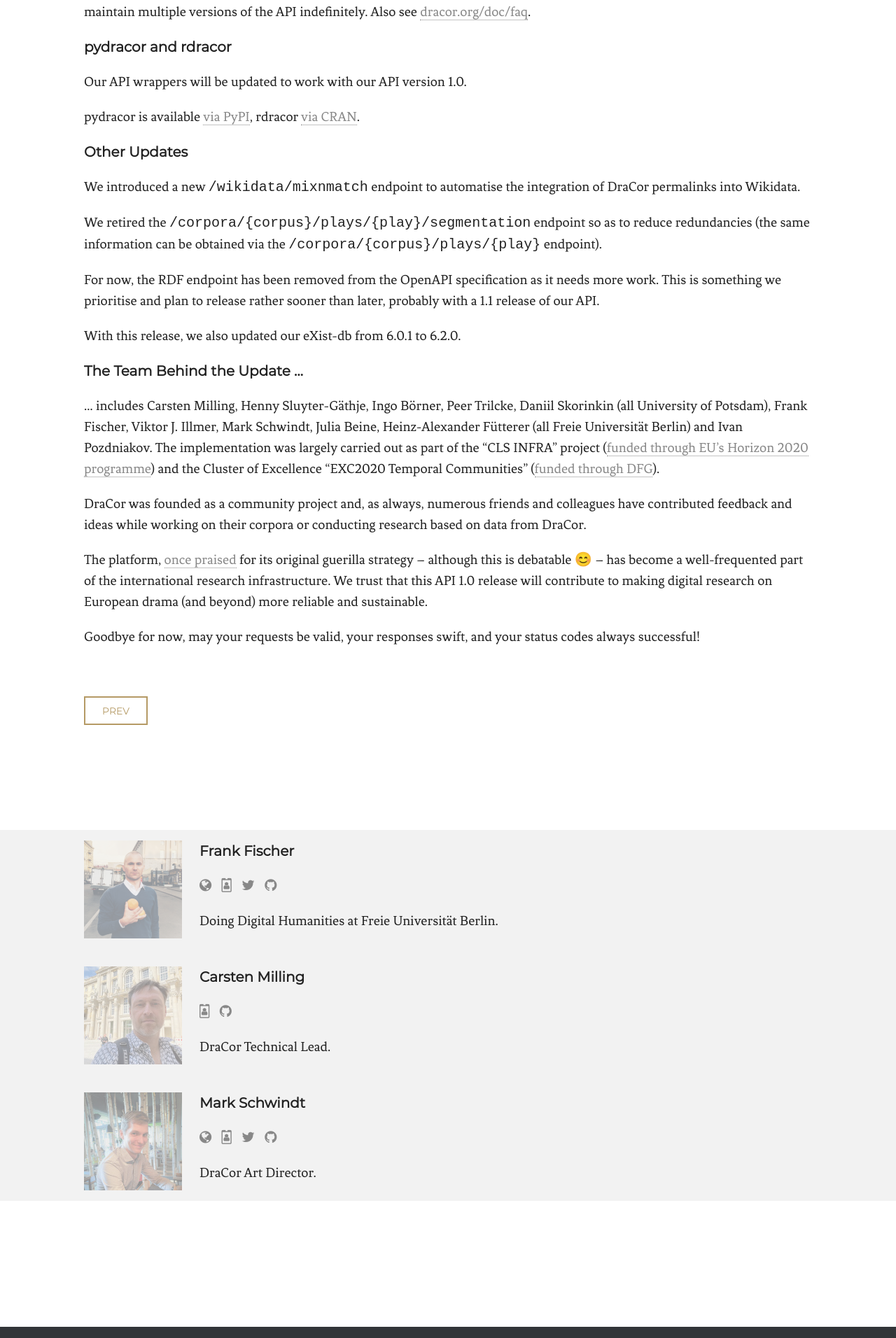
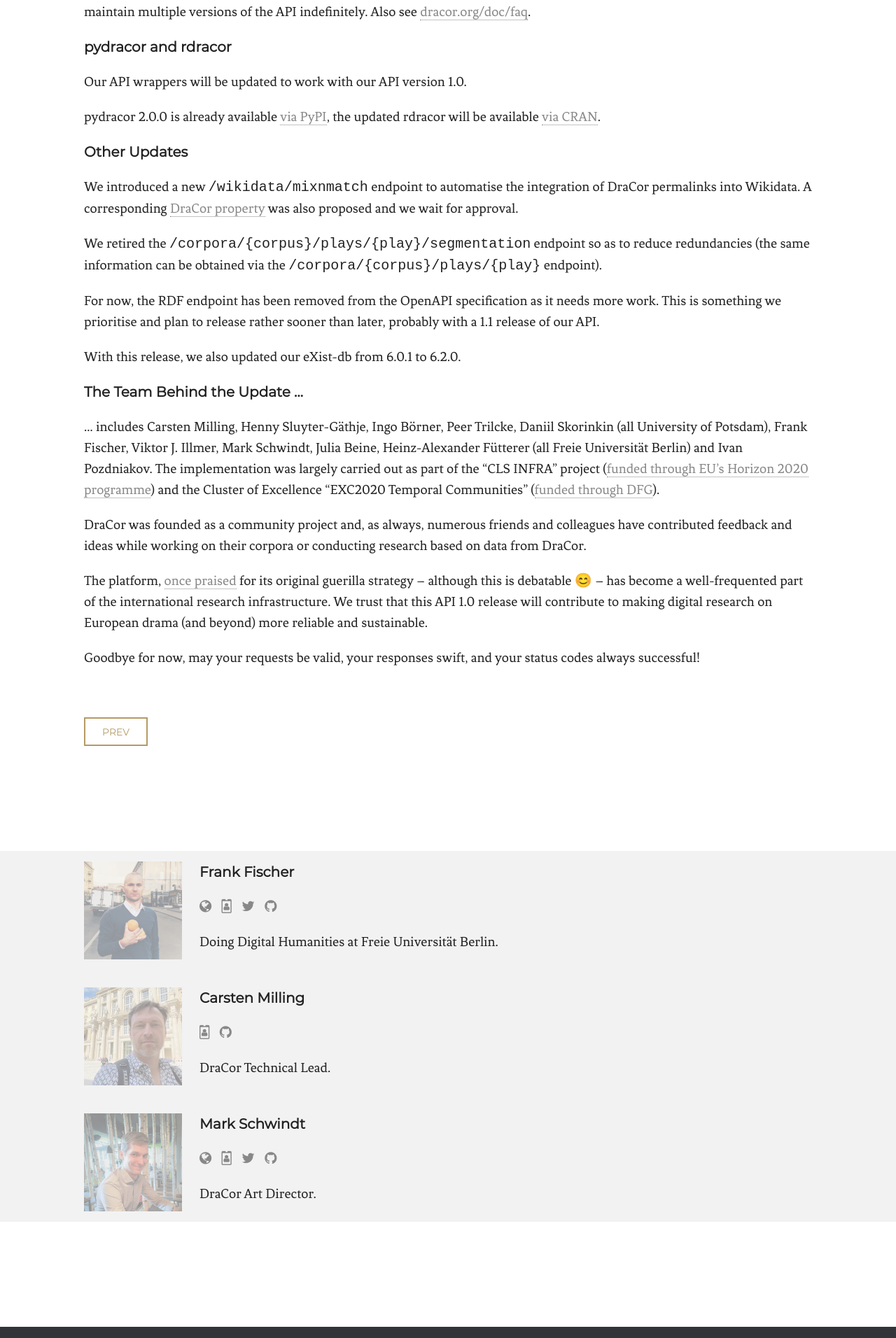
Before and after one commit to weltliteratur/blog, a Jekyll site: the page built from _posts/2023-12-01-streamlining-the-dracor-api.markdown, in a window 1280 px wide. Shown: the part 2079-3991 px from the top of the page at 70% size. Built offline with Jekyll 4.4.1, drawn with Linux system fonts in a browser that asks for light colours.

Commit message:
update blogpost

```diff
--- a/_posts/2023-12-01-streamlining-the-dracor-api.markdown
+++ b/_posts/2023-12-01-streamlining-the-dracor-api.markdown
@@ -43,11 +43,11 @@
 
 Our API wrappers will be updated to work with our API version 1.0.
 
-pydracor is available [via PyPI](https://pypi.org/project/pydracor/), rdracor [via CRAN](https://cran.r-project.org/web/packages/rdracor/index.html).
+pydracor 2.0.0 is already available [via PyPI](https://pypi.org/project/pydracor/), the updated rdracor will be available [via CRAN](https://cran.r-project.org/web/packages/rdracor/index.html).
 
 ## Other Updates
 
-We introduced a new `/wikidata/mixnmatch` endpoint to automatise the integration of DraCor permalinks into Wikidata.
+We introduced a new `/wikidata/mixnmatch` endpoint to automatise the integration of DraCor permalinks into Wikidata. A corresponding [DraCor property](https://www.wikidata.org/wiki/Wikidata:Property_proposal/DraCor_ID) was also proposed and we wait for approval.
 
 We retired the `/corpora/{corpus}/plays/{play}/segmentation` endpoint so as to reduce redundancies (the same information can be obtained via the `/corpora/{corpus}/plays/{play}` endpoint).
 
```
